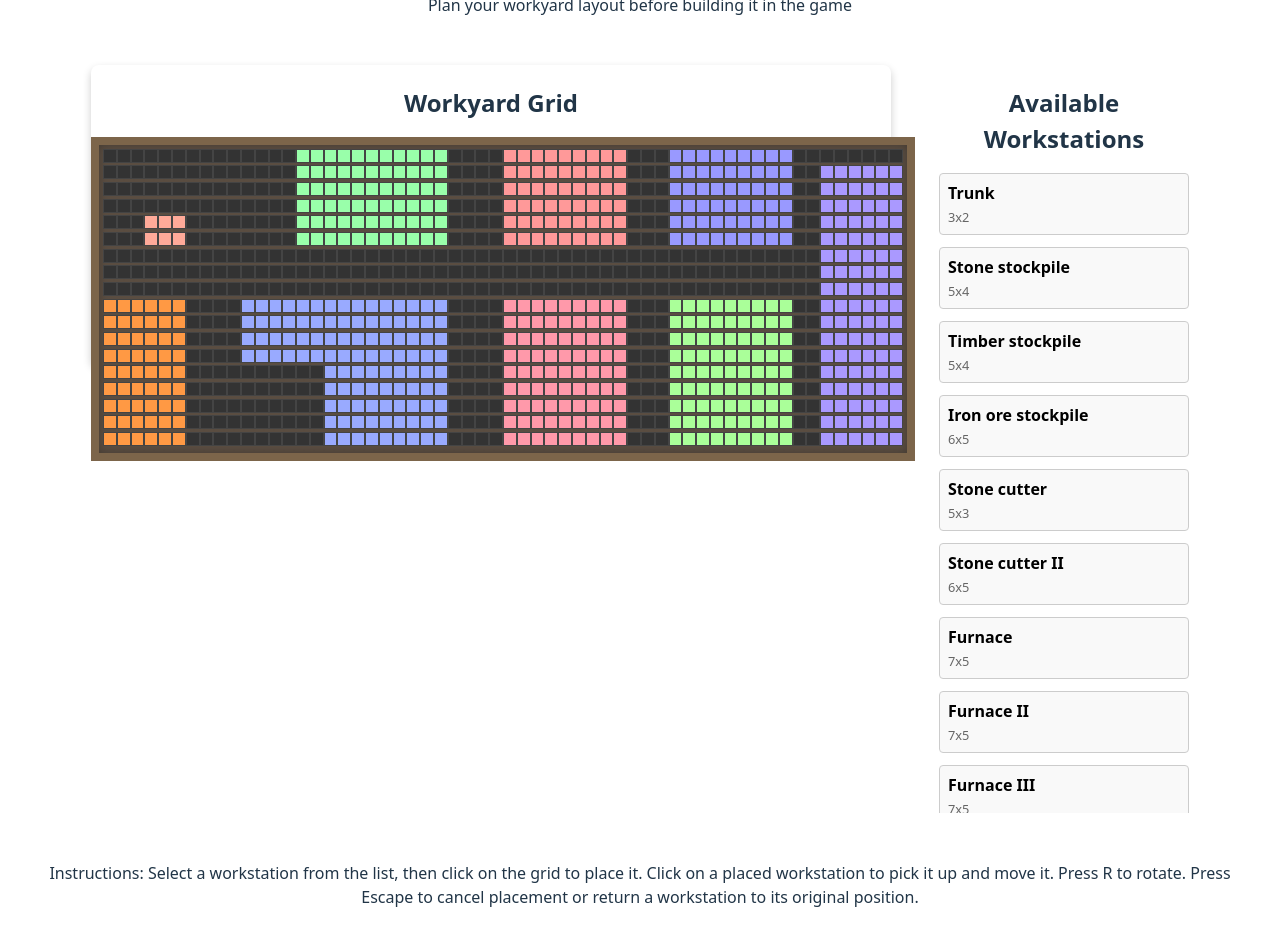
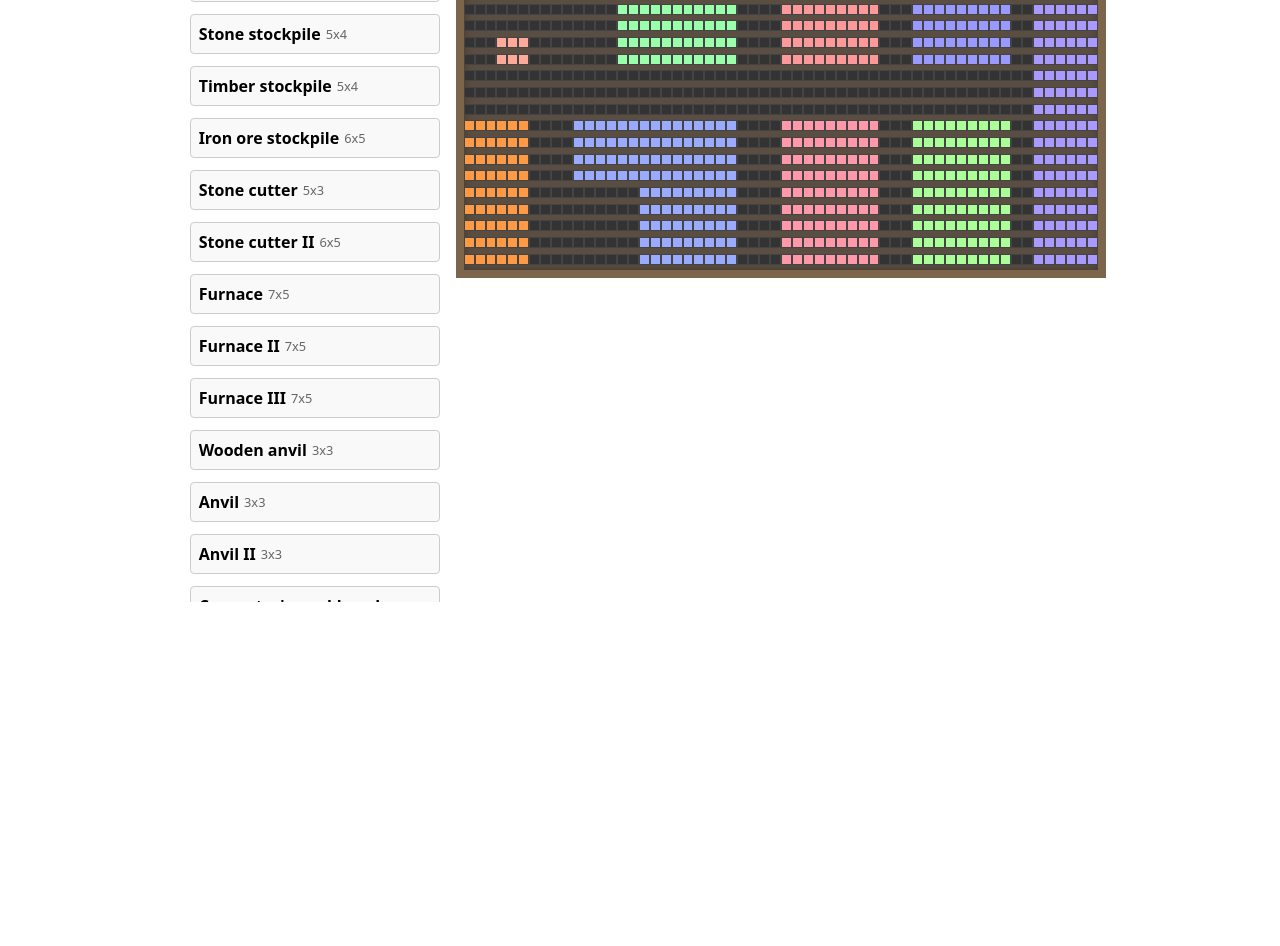
Before and after one commit to BenjinYap/graveyardkeeperplanner.com, a Svelte app: page / in a window 1280 px wide. Shown: the part 180-1126 px from the top of the page. After the commit the page ends 800 px from the top, so only its background shows below. Built offline with nearby package versions, Linux system fonts and the light colour scheme.

Commit message:
lots of styling

```diff
--- a/src/App.svelte
+++ b/src/App.svelte
@@ -333,13 +333,29 @@
 <main>
   <header>
     <h1>Graveyard Keeper Workyard Planner</h1>
-    <p>Plan your workyard layout before building it in the game</p>
   </header>
 
   <div class="planner-container">
+    <!-- Workstation Selector (Task #2) - Now a vertical list -->
+    <section class="workstation-selector">
+      <div class="workstation-list">
+        {#each workstations as workstation}
+          <button
+            class="workstation-button"
+            class:active={$selectedWorkstation?.id === workstation.id}
+            on:click={() => selectWorkstation(workstation)}
+          >
+            <div class="info">
+              <div class="name">{workstation.name}</div>
+              <div class="size">{workstation.width}x{workstation.height}</div>
+            </div>
+          </button>
+        {/each}
+      </div>
+    </section>
+
     <!-- Workyard Grid (Task #1) - Now central and largest element -->
     <section class="workyard-container">
-      <h2>Workyard Grid</h2>
       <div
         class="workyard-grid"
         style="--grid-cols: {$gridState[0]?.length}; --grid-rows: {$gridState.length};"
@@ -443,49 +459,20 @@
         {/if}
       </div>
     </section>
-
-    <!-- Workstation Selector (Task #2) - Now a vertical list -->
-    <section class="workstation-selector">
-      <h2>Available Workstations</h2>
-      <div class="workstation-list">
-        {#each workstations as workstation}
-          <button
-            class="workstation-button"
-            class:active={$selectedWorkstation?.id === workstation.id}
-            on:click={() => selectWorkstation(workstation)}
-          >
-            <div class="info">
-              <div class="name">{workstation.name}</div>
-              <div class="size">{workstation.width}x{workstation.height}</div>
-            </div>
-          </button>
-        {/each}
-      </div>
-    </section>
   </div>
-
-  <footer>
-    <p>
-      Instructions: Select a workstation from the list, then click on the grid to place it.
-      Click on a placed workstation to pick it up and move it.
-      Press R to rotate. Press Escape to cancel placement or return a workstation to its original position.
-    </p>
-  </footer>
 </main>
 
 <style>
   header, footer {
     text-align: center;
-    padding: 1rem;
   }
 
   .planner-container {
     display: flex;
     flex-direction: column;
-    gap: 2rem;
+    gap: 1rem;
     max-width: 1200px;
     margin: 0 auto;
-    padding: 1rem;
   }
 
   @media (min-width: 768px) {
@@ -497,13 +484,11 @@
 
     .workstation-selector {
       flex: 0 0 250px;
-      order: 2; /* Move to the right side */
       margin-left: 1rem;
     }
 
     .workyard-container {
       flex: 1 1 auto;
-      order: 1; /* Move to the left/center */
       max-width: 800px;
     }
   }
--- a/src/app.css
+++ b/src/app.css
@@ -32,7 +32,6 @@ h1 {
 #app {
   max-width: 1280px;
   margin: 0 auto;
-  padding: 2rem;
   text-align: center;
 }
 
@@ -111,12 +110,13 @@ button:focus-visible {
 
 .workstation-button .info {
   display: flex;
-  flex-direction: column;
+  flex-direction: row;
+  gap: 5px;
+  align-items: center;
 }
 
 .workstation-button .name {
   font-weight: bold;
-  margin-bottom: 0.25rem;
 }
 
 .workstation-button .size {
@@ -127,9 +127,8 @@ button:focus-visible {
 /* Workyard grid styles */
 .workyard-container {
   position: relative;
-  border-radius: 8px;
-  box-shadow: 0 4px 8px rgba(0, 0, 0, 0.2);
   height:300px;
+  border: 8px solid #7c654a; /* Wooden border */
 }
 
 .workyard-grid {
@@ -142,13 +141,12 @@ button:focus-visible {
   grid-auto-flow: dense;
   /*gap: 2px;*/
   background-color: #5a4d41; /* Dirt color between grid cells */
-  padding: 4px;
+
   width: 100%;
   min-width: 600px;
   max-width: 900px;
-  margin: 1rem auto;
+
   position: relative; /* Important for absolute positioning of children */
-  border: 8px solid #7c654a; /* Wooden border */
   box-shadow: inset 0 0 10px rgba(0, 0, 0, 0.5);
   aspect-ratio: 1;
   overflow: hidden;
```
